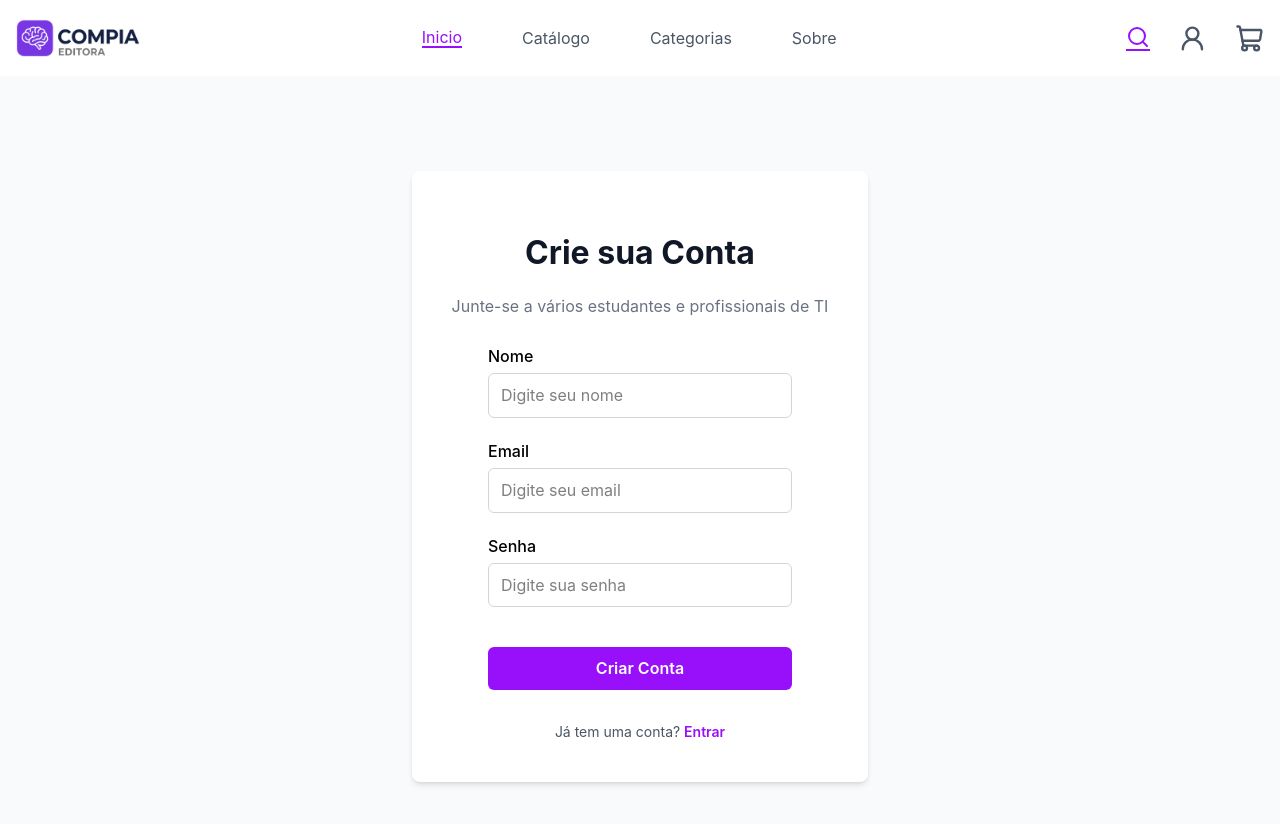
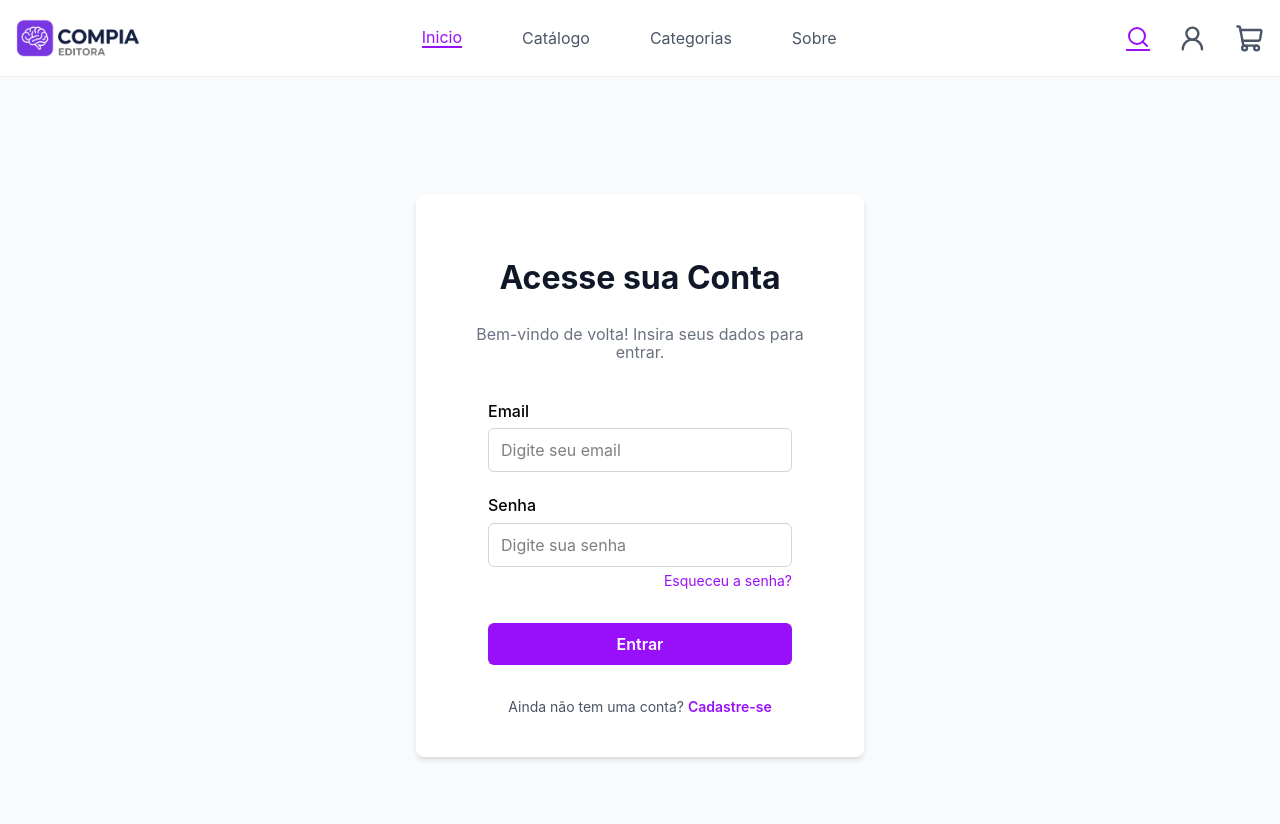
Before and after one commit to EvertonRomualdo/BookStore-COMPIA, a React (Vite) app in the folder frontend/Compia/: page /login in a window 1280 px wide. Shown: the top 824 px of the page. Built offline with nearby package versions, Linux system fonts and the light colour scheme.

Commit message:
feat: add routes and add initial pages

```diff
--- a/frontend/Compia/package.json
+++ b/frontend/Compia/package.json
@@ -16,6 +16,7 @@
     "react": "^19.2.7",
     "react-dom": "^19.2.7",
     "react-hook-form": "^7.82.0",
+    "react-router-dom": "^7.18.1",
     "tailwindcss": "^4.3.3",
     "zod": "^4.4.3"
   },
--- a/frontend/Compia/src/App.tsx
+++ b/frontend/Compia/src/App.tsx
@@ -2,15 +2,21 @@ import './style/normalize.css'
 import './style/global.css'
 import './style/app.css'
 
-import CreateAccountForm from './components/CreateAcountForm/CreateAcountForm'
+import { BrowserRouter, Route, Routes } from 'react-router-dom'
+import LoginForm from './components/LoginForm/LoginForm'
+import CadasterPage from './pages/CadasterPage'
 function App() {
 
-
-  //TODO - Implementacao de Debug
+  //Rotas das paginas
   return (
-    <div className='w-screen h-screen bg-(--paper)'>
-      <CreateAccountForm></CreateAccountForm>
-    </div>
+    <BrowserRouter>
+      <Routes>
+        <Route path='/' element={<CadasterPage/>}/>
+        <Route path='/login' element={<LoginForm/>}/>
+         <Route path='/register' element={<CadasterPage/>}/>
+        <Route path='*' element={<><h1>Not Found</h1></>}/>
+      </Routes>
+    </BrowserRouter>
   )
 
 }
--- a/frontend/Compia/src/components/CreateAcountForm/CreateAcountForm.tsx
+++ b/frontend/Compia/src/components/CreateAcountForm/CreateAcountForm.tsx
@@ -3,7 +3,7 @@ import { zodResolver } from '@hookform/resolvers/zod';
 import { z } from 'zod';
 import { DefaultInput } from '../DefaultInput/DefaultInput';
 import { DefaultButton } from '../DefaultButton/DefaultButton';
-import Header from '../Header/Header';
+import { Link } from 'react-router-dom';
 
 const createAccountSchema = z.object({
   name: z.string().min(3, 'O nome deve ter no mínimo 3 caracteres.'),
@@ -29,8 +29,7 @@ function CreateAccountForm() {
 
   return (
     <>
-      <Header/>
-      <div className='w-full min-h-screen bg-[#F9FAFB] flex flex-col justify-center items-center'>
+
         <div className='flex flex-col gap-2 max-w-lg bg-white p-8 rounded-lg shadow-md justify-around items-center'>
 
           <div className='flex flex-col items-center justify-center m-2 text-center'>
@@ -71,12 +70,11 @@ function CreateAccountForm() {
               <DefaultButton type='submit'>Criar Conta</DefaultButton>
             </div>
             <div className="mt-4 text-sm text-gray-600">
-              Já tem uma conta? <a href="#" className="text-purple-600 hover:text-purple-800 font-semibold transition-colors">Entrar</a>
+              Já tem uma conta? <span className="text-purple-600 hover:text-purple-800 font-semibold transition-colors"><Link to={"/login"}>Entrar</Link></span>
             </div>
 
           </form>
         </div>
-      </div>
   </>
   );
 }
--- a/frontend/Compia/src/components/Header/Header.tsx
+++ b/frontend/Compia/src/components/Header/Header.tsx
@@ -20,7 +20,7 @@ function Header(){
 
     return (
 
-        <div className="flex justify-between items-center bg-white shadow-2xs">
+        <div className="flex w-full justify-between items-center bg-white shadow-2xs sticky top-0">
             <Logo/>
             <NavBar className='flex gap-15 text-1xl items-center justify-between h-100%' items={itensNavegation}/>
             <NavBar className='flex gap-7 items-center justify-between h-100% p-4' items={itensSocial}/>
--- a/frontend/Compia/src/components/LoginForm/LoginForm.tsx
+++ b/frontend/Compia/src/components/LoginForm/LoginForm.tsx
@@ -4,6 +4,7 @@ import { z } from 'zod';
 import { DefaultInput } from '../DefaultInput/DefaultInput';
 import { DefaultButton } from '../DefaultButton/DefaultButton';
 import Header from '../Header/Header';
+import { Link } from 'react-router-dom';
 
 const loginSchema = z.object({
   email: z.string().min(1, 'O e-mail é obrigatório.').email('Formato de e-mail inválido.'),
@@ -73,7 +74,7 @@ function LoginForm() {
             </div>
 
             <div className="mt-4 text-sm text-gray-600">
-              Ainda não tem uma conta? <a href="#" className="text-purple-600 hover:text-purple-800 font-semibold transition-colors">Cadastre-se</a>
+              Ainda não tem uma conta? <span className="text-purple-600 hover:text-purple-800 font-semibold transition-colors"><Link to={"/register"}>Cadastre-se</Link></span>
             </div>
 
           </form>
--- a/frontend/Compia/src/pages/CadasterPage.tsx
+++ b/frontend/Compia/src/pages/CadasterPage.tsx
@@ -1,12 +1,15 @@
 
 import CreateAccountForm from "../components/CreateAcountForm/CreateAcountForm"
+import Header from "../components/Header/Header"
 
 function CadasterPage() {
   return (
-    <div className="bg-[#EFF1EA] h-screen min-w-full flex justify-center items-center">
-         <CreateAccountForm />
-    </div>
-
+    <>
+      <Header/>
+      <div className='w-full min-h-screen bg-[#F9FAFB] flex flex-col justify-center items-center'>
+        <CreateAccountForm/>
+      </div>
+    </>
   )
 }
 
--- /dev/null
+++ b/frontend/Compia/src/pages/LoginPage.tsx
@@ -0,0 +1,16 @@
+import Header from "../components/Header/Header"
+import LoginForm from "../components/LoginForm/LoginForm"
+
+function LoginPage() {
+
+    return (
+        <>
+            <Header/>
+            <div className='w-full min-h-screen bg-[#F9FAFB] flex flex-col justify-center items-center'>
+                <LoginForm />
+            </div>
+        </>
+    )
+}
+
+export default LoginPage
```
Also changed, not shown: 1 other file (tests, documents, lock files or other folders).
